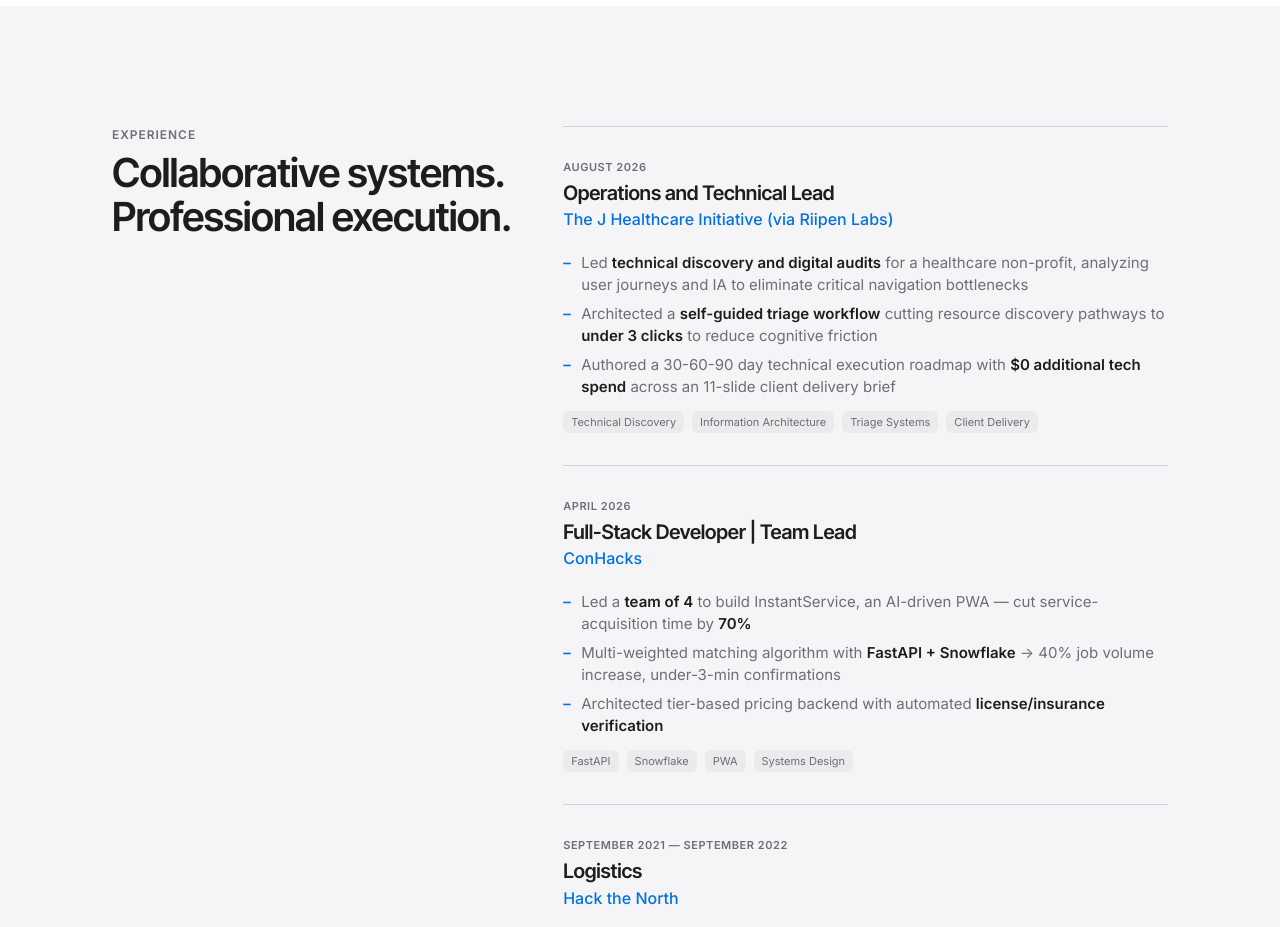
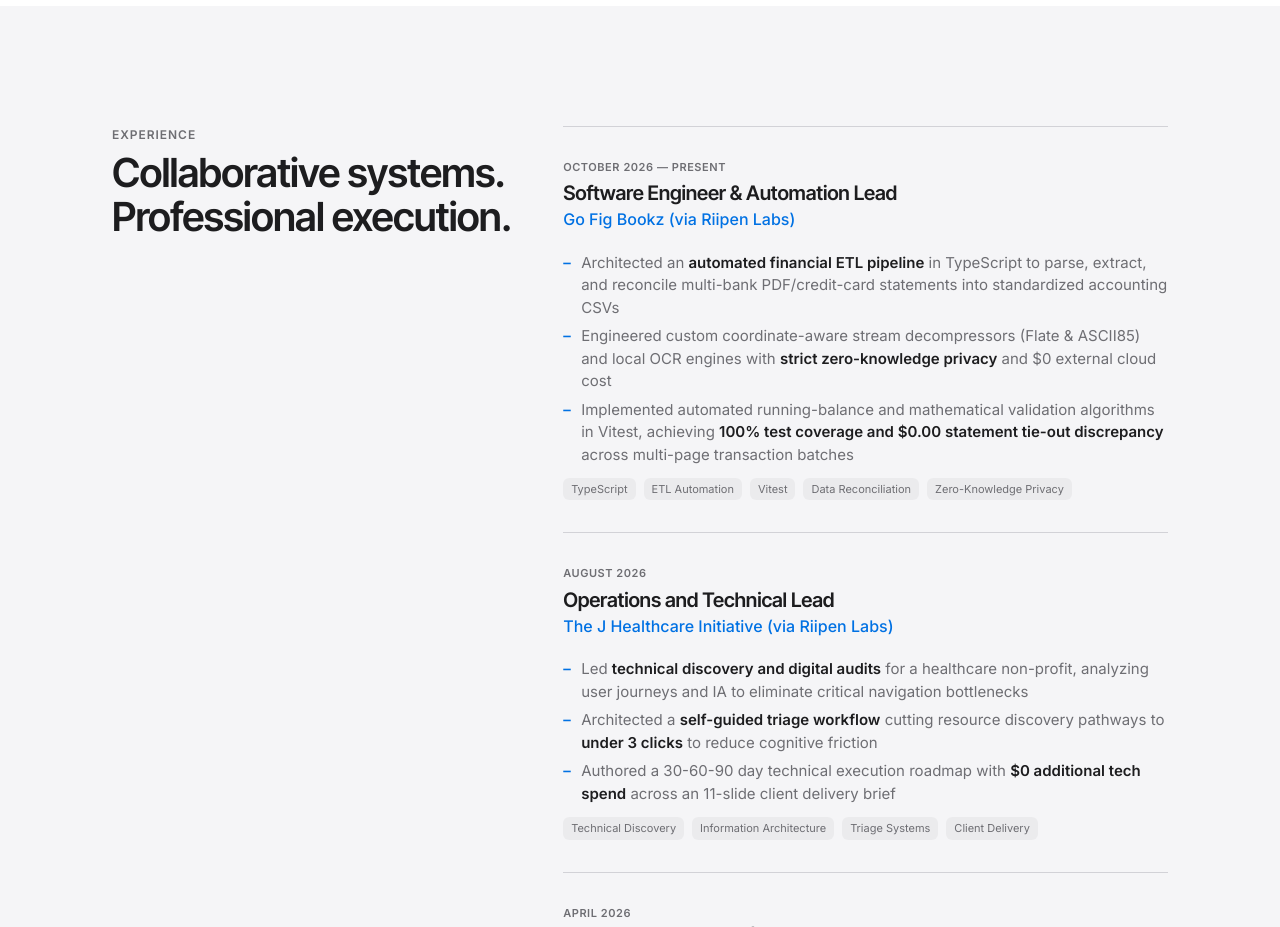
Before and after one commit to shamir-khan-dev/Personal-Website-2, a plain HTML site: page index.html in a window 1280 px wide. Shown: the part 3340-4267 px from the top of the page. Drawn offline with Linux system fonts and the light colour scheme.

Commit message:
Add Go Fig Bookz (Riipen Labs) Software Engineer & Automation Lead experience

```diff
--- a/index.html
+++ b/index.html
@@ -350,6 +350,31 @@
                     <div class="editorial-right reveal reveal-delay">
                         <!-- Apple-style Experience List Container -->
                         <div class="experience-list">
+                                                        <!-- Role 0: Go Fig Bookz (Riipen Labs) -->
+                            <div class="experience-row">
+                                <div class="row-header">
+                                    <div class="row-title-group">
+                                        <span class="row-date">OCTOBER 2026 &mdash; PRESENT</span>
+                                        <h3>Software Engineer &amp; Automation Lead</h3>
+                                        <h4 class="row-org">Go Fig Bookz (via Riipen Labs)</h4>
+                                    </div>
+                                </div>
+                                <div class="row-body">
+                                    <ul class="row-bullets">
+                                        <li>Architected an <strong>automated financial ETL pipeline</strong> in TypeScript to parse, extract, and reconcile multi-bank PDF/credit-card statements into standardized accounting CSVs</li>
+                                        <li>Engineered custom coordinate-aware stream decompressors (Flate &amp; ASCII85) and local OCR engines with <strong>strict zero-knowledge privacy</strong> and $0 external cloud cost</li>
+                                        <li>Implemented automated running-balance and mathematical validation algorithms in Vitest, achieving <strong>100% test coverage and $0.00 statement tie-out discrepancy</strong> across multi-page transaction batches</li>
+                                    </ul>
+                                    <div class="row-tech-chips">
+                                        <span class="tech-chip">TypeScript</span>
+                                        <span class="tech-chip">ETL Automation</span>
+                                        <span class="tech-chip">Vitest</span>
+                                        <span class="tech-chip">Data Reconciliation</span>
+                                        <span class="tech-chip">Zero-Knowledge Privacy</span>
+                                    </div>
+                                </div>
+                            </div>
+
                             <!-- Role 0: The J Healthcare Initiative -->
                             <div class="experience-row">
                                 <div class="row-header">
```
